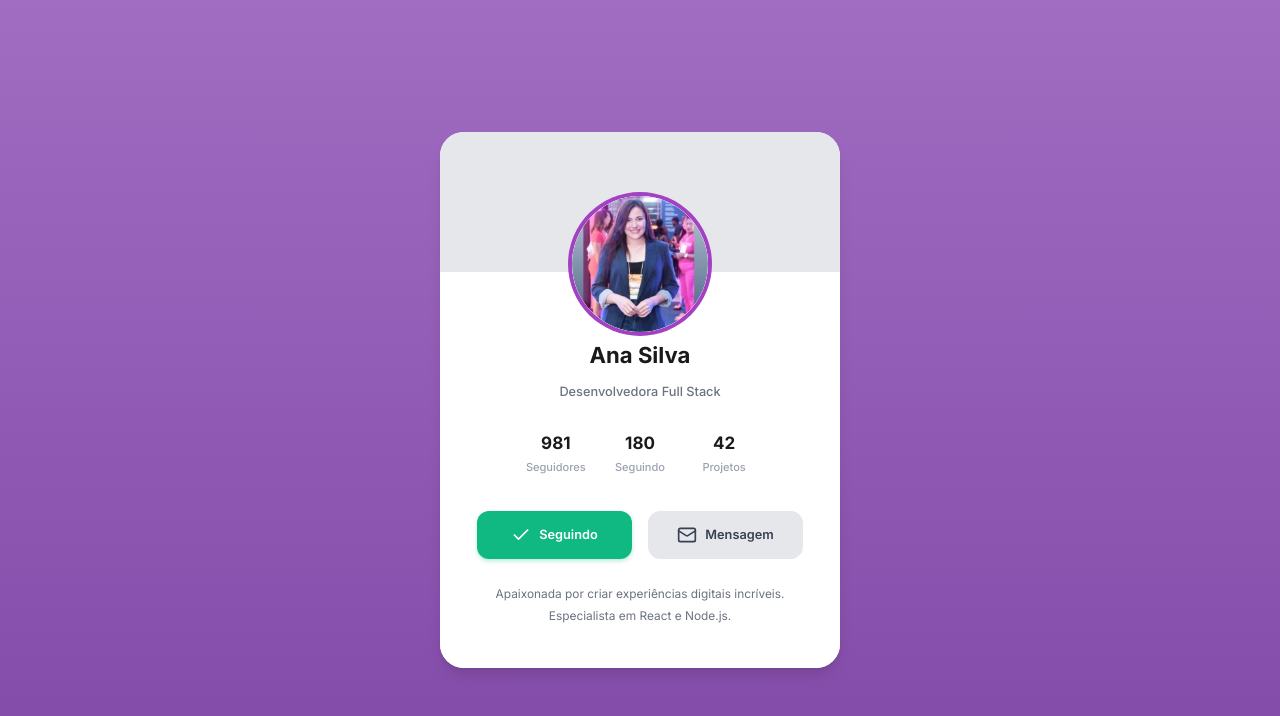
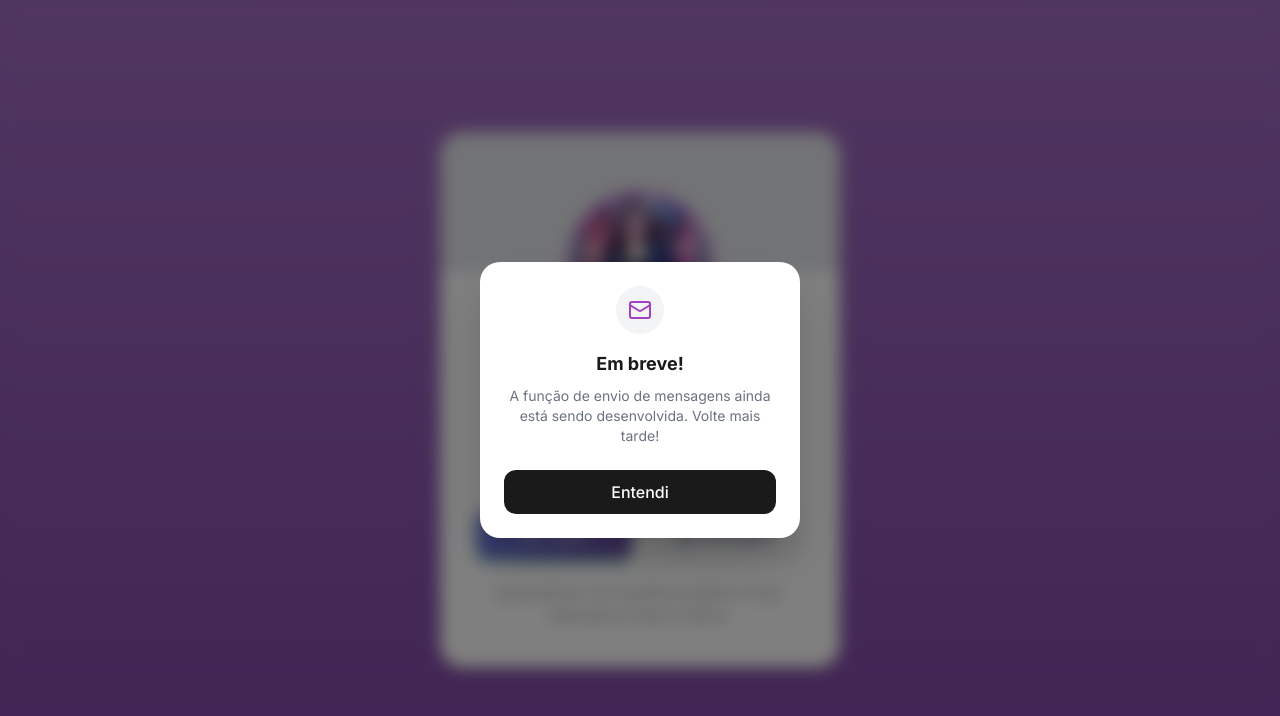
Before and after one commit to RaoniDCunha/desafio_frontend_fusion_front, a Next.js app: page / in a window 1280 px wide. Both pictures are taken after a click on the element "Mensagem". Shown: the top 716 px of the page. Built offline with nearby package versions, Linux system fonts and the light colour scheme.

Commit message:
Feat: adicionado Props ao ProfileCard e Adicionado Modal ao botão Mensagem

```diff
--- a/src/app/page.tsx
+++ b/src/app/page.tsx
@@ -3,7 +3,7 @@ import { ProfileCard } from "@/components/ProfileCard";
 export default function Home() {
   return (
     <div className="flex flex-col min-h-screen items-center justify-center bg-[linear-gradient(to_bottom,#A06DC2_0%,#8149A7_100%)] font-sans dark:bg-black p-4">
-      <ProfileCard />
+      <ProfileCard campoSeguidoresCard={980} campoSeguindoCard={180} campoProjetosCard={42} campoNomeCard={"Ana Silva"} campoCargoCard={"Desenvolvedora Full Stack"} campoDescricao1="Apaixonada por criar experiências digitais incríveis. "  campoDescricao2="Especialista em React e Node.js." caminhoImagem="/images/user.png" />
     </div>
   );
 }
--- a/src/components/ProfileCard/index.tsx
+++ b/src/components/ProfileCard/index.tsx
@@ -5,26 +5,51 @@ import { ProfileCardButton } from '../ProfileCardButton';
 import { Check, Mail,Users } from 'lucide-react';
 import { CardNumbersInformation } from '../CardNumbersInformation';
 import Image from "next/image";
-import { useState } from "react";
+import { useState ,useEffect} from "react";
 import { ProfileCardButtonGradient } from '../ProfileCardButtonGradient';
 import { motion, AnimatePresence } from "framer-motion";
 
 
 
 interface ProfileCardProps {
-
+  campoSeguidoresCard: number;
+  campoSeguindoCard: number;
+  campoProjetosCard: number;
+  campoNomeCard: string;
+  campoCargoCard: string;
+  campoDescricao1?: string;
+  campoDescricao2?: string;
+  caminhoImagem?: string;
 }
 
 export function ProfileCard({
-
+  campoSeguidoresCard,
+  campoSeguindoCard,
+  campoProjetosCard,
+  campoNomeCard,
+  campoCargoCard,
+  campoDescricao1,
+  campoDescricao2,
+  caminhoImagem = "/images/noPhotoUser.png"
 }: ProfileCardProps) {
 
     const [isFollowing, setIsFollowing] = useState(false);
+    const [isModalOpen, setIsModalOpen] = useState(false);
 
 
     const handleToggleFollow = () => {
-        setIsFollowing(!isFollowing);
+        const novoEstado = !isFollowing;
+        setIsFollowing(novoEstado);
+        localStorage.setItem(`seguindo_${campoNomeCard}`, JSON.stringify(novoEstado));
     };
+
+    useEffect(() => {
+
+      const savedState = localStorage.getItem(`seguindo_${campoNomeCard}`);
+      if (savedState !== null) {
+        setIsFollowing(JSON.parse(savedState));
+      }
+    }, [campoNomeCard]);
 
     const animationVariants = {
     initial: { opacity: 0, scale: 0.8 },
@@ -37,17 +62,16 @@ export function ProfileCard({
 
            {/* Div Superior (Cabeçalho/Topo) */}
           <div className="w-full h-[140px] bg-gray-200 rounded-t-[24px] shrink-0">
-            {/* Conteúdo da parte da capa */}
           </div>
 
 
           {/* Div Inferior (Conteúdo principal) */}
           <div className="flex-1 flex flex-col items-center p-6 bg-white rounded-b-[24px]">
 
-                {/* 1. Avatar Redondo com Margem Negativa para sobrepor o topo */}
+                {/* Avatar Redondo com Margem Negativa para sobrepor o topo */}
                 <div className="relative w-[136px] h-[136px] rounded-full ring-[4px] ring-[#A241C2] -mt-[100px] mb-[4px] bg-white overflow-hidden shrink-0">
                   <Image
-                    src="/images/user.png"
+                    src={caminhoImagem}
                     alt="Foto de perfil de Ana Silva"
                     fill
                     className="object-cover rounded-full ring-[4px] ring-white"
@@ -55,24 +79,24 @@ export function ProfileCard({
                   />
                 </div>
 
-                {/* 2. Nome */}
+                {/* Nome */}
                 <div className="text-[#1A1A1A] font-['Inter'] font-bold text-[22.1px] leading-[39px] text-center mb-[6px]">
-                  Ana Silva
+                  {campoNomeCard}
                 </div>
 
-                {/* 3. Cargo */}
+                {/* Cargo */}
                 <div className="text-[#6B7280] font-['Inter'] font-medium text-[12.75px] leading-[22px] text-center mb-[24px]">
-                  Desenvolvedora Full Stack
+                  {campoCargoCard}
                 </div>
 
-                {/* 4. Row de 3 caixas (Stats/Social) */}
+                {/* Row de 3 caixas (seguidores, seguindo e projetos) */}
                 <div className="flex justify-between w-[233.95px] h-[51.5px] mb-[32px]">
-                  <CardNumbersInformation valor={"981"} rotulo={"Seguidores"}  />
-                  <CardNumbersInformation valor={"180"} rotulo={"Seguindo"}  />
-                  <CardNumbersInformation valor={"42"} rotulo={"Projetos"}  />
+                  <CardNumbersInformation valor={campoSeguidoresCard} rotulo={"Seguidores"}  />
+                  <CardNumbersInformation valor={campoSeguindoCard} rotulo={"Seguindo"}  />
+                  <CardNumbersInformation valor={campoProjetosCard} rotulo={"Projetos"}  />
                 </div>
 
-                {/* 5. Row de 2 Botões */}
+                {/* Row de 2 Botões (Seguir e Mensagem) */}
                 <div className="flex justify-center gap-4 w-[352px] h-[48px] mb-[24px]">
                     <AnimatePresence mode="wait">
                         {isFollowing ? (
@@ -82,26 +106,7 @@ export function ProfileCard({
                             initial="initial"
                             animate="animate"
                             exit="exit"
-                            transition={{ duration: 0.08, ease: "backOut" }}
-                            className="w-[155px]"
-                        >
-                            <ProfileCardButtonGradient
-                            texto={"Seguir"}
-                            icone={<Users size={20} color="#FFFFFF" />}
-                            corGradienteInicial='#6975DD'
-                            corGradienteFinal='#7354AE'
-                            corTexto={"#FFFFFF"}
-                            onClick={handleToggleFollow}
-                            />
-                        </motion.div>
-                        ) : (
-                        <motion.div
-                            key="button-solid"
-                            variants={animationVariants}
-                            initial="initial"
-                            animate="animate"
-                            exit="exit"
-                            transition={{ duration: 0.3, ease: "backOut" }}
+                            transition={{ duration: 0.15, ease: "backOut" }}
                             className="w-[155px]"
                         >
                             <ProfileCardButton
@@ -113,18 +118,77 @@ export function ProfileCard({
                             sombra={true}
                             />
                         </motion.div>
+                        ) : (
+                        <motion.div
+                            key="button-solid"
+                            variants={animationVariants}
+                            initial="initial"
+                            animate="animate"
+                            exit="exit"
+                            transition={{ duration: 0.15, ease: "backOut" }}
+                            className="w-[155px]"
+                        >
+
+                            <ProfileCardButtonGradient
+                            texto={"Seguir"}
+                            icone={<Users size={20} color="#FFFFFF" />}
+                            corGradienteInicial='#6975DD'
+                            corGradienteFinal='#7354AE'
+                            corTexto={"#FFFFFF"}
+                            onClick={handleToggleFollow}
+                            />
+                        </motion.div>
                         )}
                     </AnimatePresence>
 
-                    <ProfileCardButton texto={"Mensagem"} icone={<Mail size={20} color="#374151" />} corFundo={"#E5E7EB"} corTexto={"#374151"} corBorda='#E5E7EB' sombra={false} />
+                    <ProfileCardButton texto={"Mensagem"} icone={<Mail size={20} color="#374151" />} corFundo={"#F3F4F6"} corTexto={"#374151"} corBorda='#E5E7EB' sombra={false} onClick={() => setIsModalOpen(true)} />
                 </div>
 
-                {/* 6. Texto de Bio */}
-                <div className="w-[320px] text-[#6B7280] font-['Inter'] font-normal text-[11.9px] leading-[22px] text-center">
-                  Apaixonada por criar experiências digitais incríveis.<br/>
-                  Especialista em React e Node.js.
+                {/* Texto de Bio */}
+                <div className="w-[320px] text-[#6B7280] font-['Inter'] font-normal text-[11.9px] leading-[22px] text-center ">
+                  {campoDescricao1}<br/>
+                  {campoDescricao2}
                 </div>
           </div>
+
+          {/*  Modal do botão Mensagem */}
+
+            <AnimatePresence>
+                {isModalOpen && (
+                <motion.div
+                    initial={{ opacity: 0 }}
+                    animate={{ opacity: 1 }}
+                    exit={{ opacity: 0 }}
+                    className="fixed inset-0 z-50 flex items-center justify-center bg-black/50 backdrop-blur-sm p-4"
+                >
+
+                    <motion.div
+                    initial={{ scale: 0.8 }}
+                    animate={{ scale: 1 }}
+                    exit={{ scale: 0.8 }}
+                    className="bg-white rounded-[20px] p-6 w-full max-w-[320px] shadow-2xl flex flex-col items-center text-center"
+                    >
+                    <div className="w-12 h-12 rounded-full bg-gray-100 flex items-center justify-center mb-4">
+                        <Mail size={24} className="text-[#A241C2]" />
+                    </div>
+                    <h3 className="font-bold text-[#1A1A1A] text-lg mb-2">
+                        Em breve!
+                    </h3>
+                    <p className="text-[#6B7280] text-sm mb-6">
+                        A função de envio de mensagens ainda está sendo desenvolvida. Volte mais tarde!
+                    </p>
+
+                    {/* Botão para fechar modal */}
+                    <button
+                        onClick={() => setIsModalOpen(false)}
+                        className="w-full h-[44px] bg-[#1A1A1A] text-white rounded-[12px] font-medium hover:bg-black transition-colors"
+                    >
+                        Entendi
+                    </button>
+                    </motion.div>
+                </motion.div>
+                )}
+            </AnimatePresence>
 
         </div>
   );
```
Also changed, not shown: public/images/noPhotoUser.png (added).
